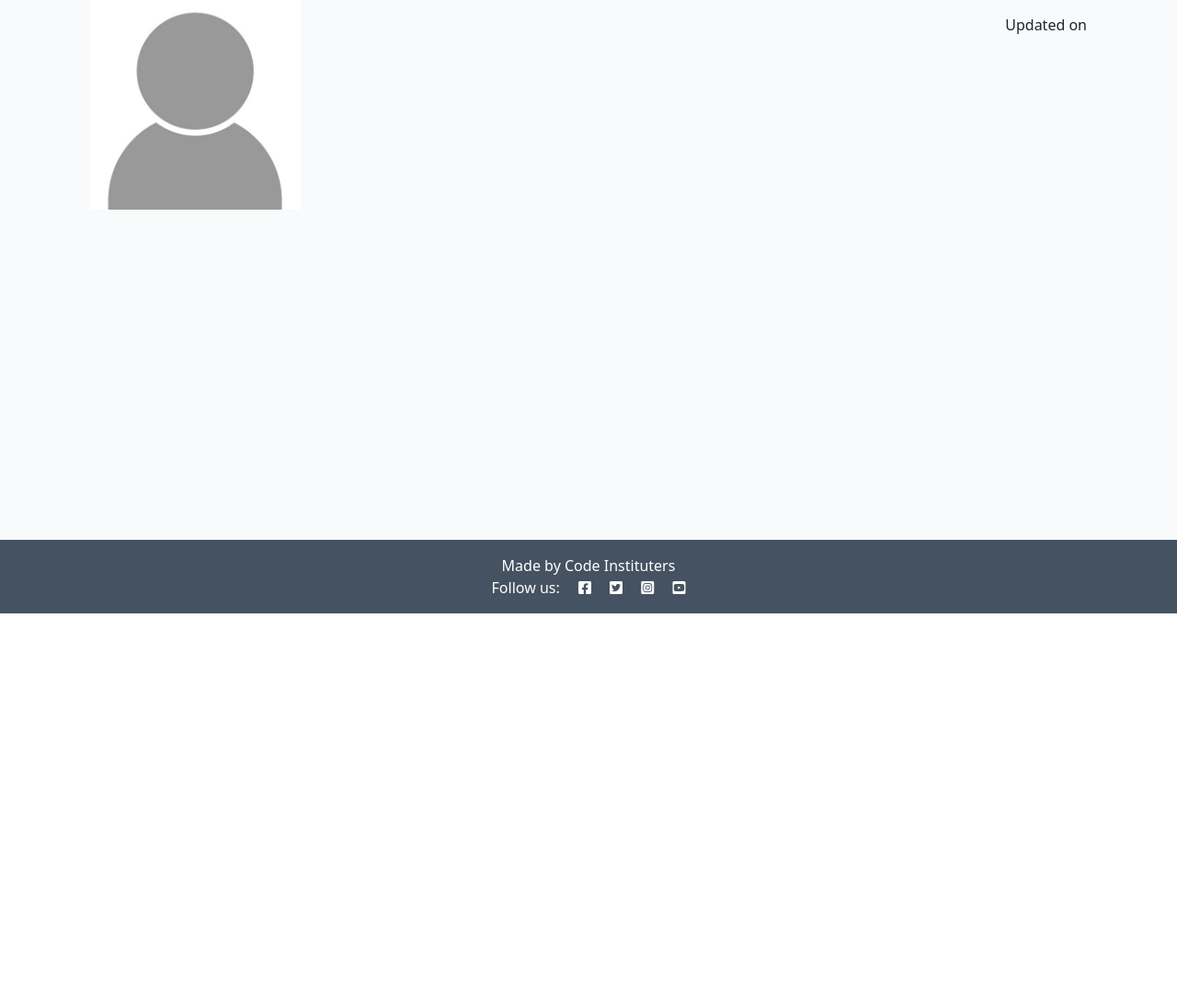
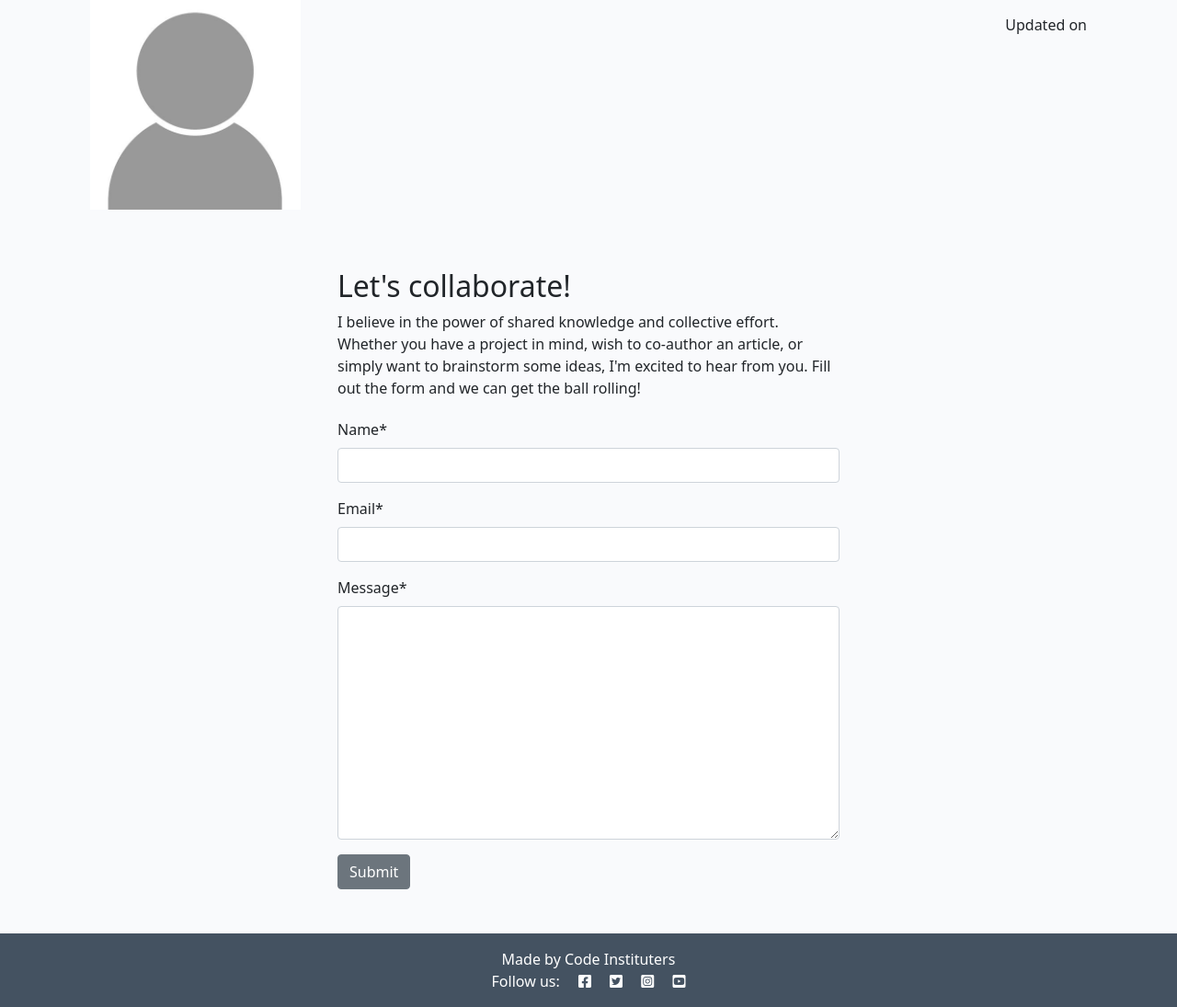
Before and after one commit to ctr-code/django-blog, a Django app: template about/templates/about/about.html in a window 1280 px wide. Shown: the part 133-1228 px from the top of the page at 92% size. Before the commit the page ends 800 px from the top, so only its background shows below. Run offline with Django 5.2, Linux system fonts and the light colour scheme; the template is opened without the code that fills it: values that come from a table or form of the project are taken from there, others are empty; parts of the project's set-up code (start-up, migrations or seed data) failed here and were passed over; some libraries are stand-ins or nearby versions.

Commit message:
Add a collaboration request form to the about page

```diff
--- /dev/null
+++ b/about/forms.py
@@ -0,0 +1,12 @@
+from .models import CollaborationRequest
+from django import forms
+
+
+class CollaborationForm(forms.ModelForm):
+    class Meta:
+        model = CollaborationRequest
+        fields = (
+            'name',
+            'email',
+            'message',
+        )
--- a/about/models.py
+++ b/about/models.py
@@ -9,3 +9,13 @@ class About(models.Model):
     # The about message is a singleton
     def __str__(self):
         return "About Page Content"
+
+
+class CollaborationRequest(models.Model):
+    name = models.CharField(max_length=200)
+    email = models.EmailField()
+    message = models.TextField()
+    read = models.BooleanField(default=False)
+
+    def __str__(self):
+        return f"Collaboration request from {self.name}"
--- a/about/templates/about/about.html
+++ b/about/templates/about/about.html
@@ -1,5 +1,6 @@
 {% extends 'base.html' %} {% block content %}
 {% load static %}
+{% load crispy_forms_tags %}
 
 <div class="container">
     <div class="row">
@@ -18,6 +19,22 @@
             </div>
         </div>
     </div>
+    <div class="row justify-content-center">
+        <div class="col-12 col-md-6 my-5">
+            <h2>Let's collaborate!</h2>
+            <p>I believe in the power of shared knowledge and collective effort.
+                Whether you have a project in mind, wish to co-author
+                an article, or simply want to brainstorm some ideas,
+                I'm excited to hear from you. Fill out the form
+                and we can get the ball rolling!</p>
+
+            <form id="commentForm" method="post" style="margin-top: 1.3em;">
+                {{ collaboration_form | crispy }}
+                {% csrf_token %}
+                <button id="submitButton" type="submit" class="btn btn-secondary">Submit</button>
+            </form>
+        </div>
+    </div>
 </div>
 
 {% endblock content %}
```
Also changed, not shown: about/admin.py (+13 -1 lines), about/views.py (+17 -1 lines), about/migrations/0002_collaborationrequest.py (added).
